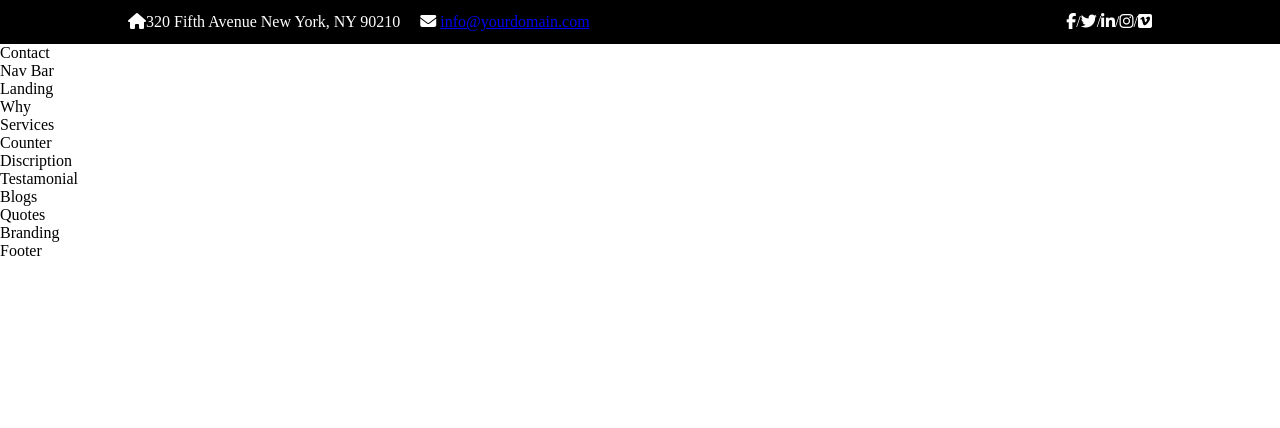
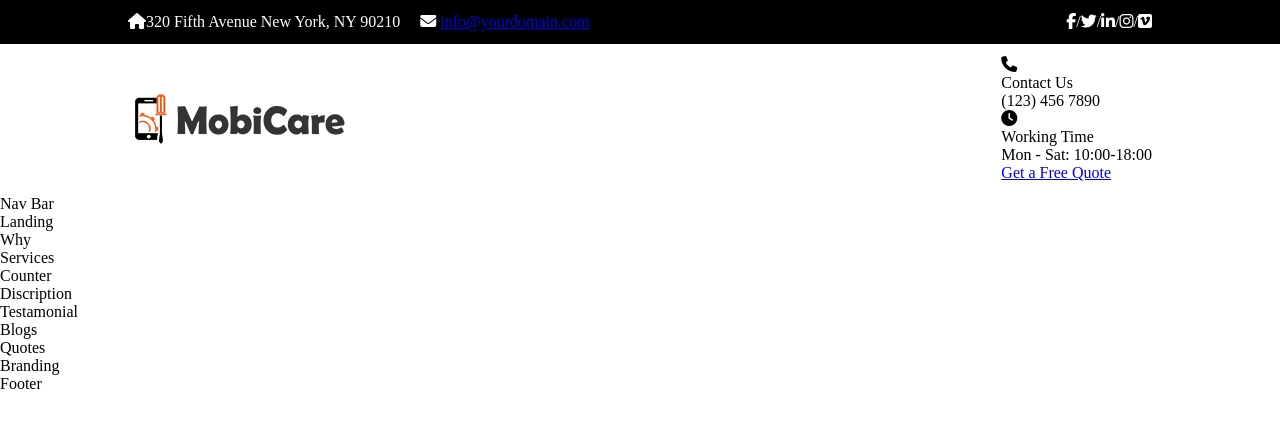
Before and after one commit to NasarKamish/Mobile-Repair-Site, a plain HTML site: page index.html in a window 1280 px wide. Drawn offline with Linux system fonts and the light colour scheme.

Commit message:
Created contact Bar

```diff
--- a/index.html
+++ b/index.html
@@ -11,6 +11,7 @@
       crossorigin="anonymous"
     ></script>
     <link rel="stylesheet" href="./styles/Social.css" />
+    <link rel="stylesheet" href="./styles/contact.css" />
   </head>
   <body>
     <!-- Social Bar -->
@@ -30,8 +31,27 @@
         <i class="fab fa-vimeo-square"></i>
       </div>
     </div>
-
-    <div>Contact</div>
+    <!-- Contact Bar -->
+    <div id="contact">
+      <img src="./images/logo.png" alt="Mobile Repar Store" />
+      <div id="contact-details">
+        <div>
+          <i class="fas fa-phone"></i>
+          <div>
+            <p>Contact Us</p>
+            <p>(123) 456 7890</p>
+          </div>
+        </div>
+        <div>
+          <i class="fas fa-clock"></i>
+          <p>Working Time</p>
+          <p>Mon - Sat: 10:00-18:00</p>
+        </div>
+        <a href="https://www.youtube.com/watch?v=dQw4w9WgXcQ"
+          >Get a Free Quote</a
+        >
+      </div>
+    </div>
     <nav>Nav Bar</nav>
     <section>Landing</section>
     <section>Why</section>
--- /dev/null
+++ b/styles/contact.css
@@ -0,0 +1,9 @@
+#contact {
+  display: flex;
+  justify-content: space-between;
+  align-items: center;
+  padding: 1% 10%;
+}
+
+.contact-details {
+}
```
Also changed, not shown: images/logo.png (added).
